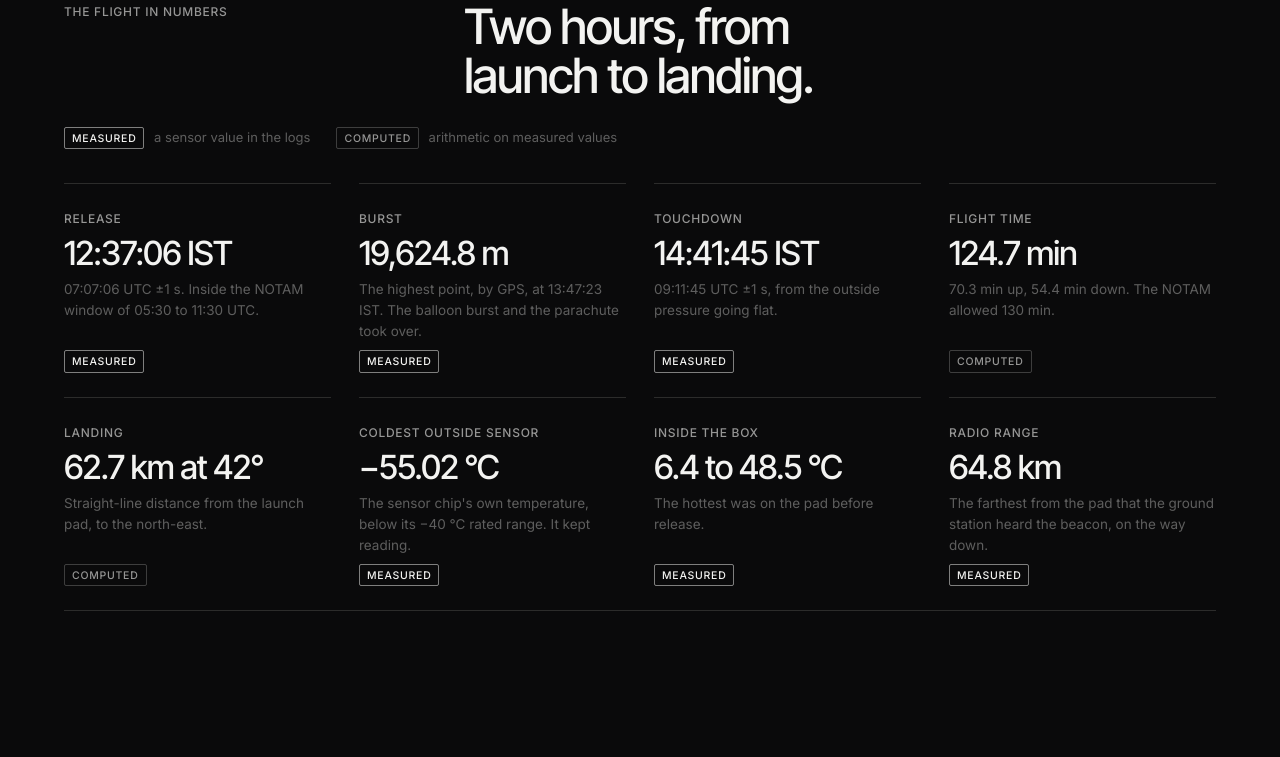
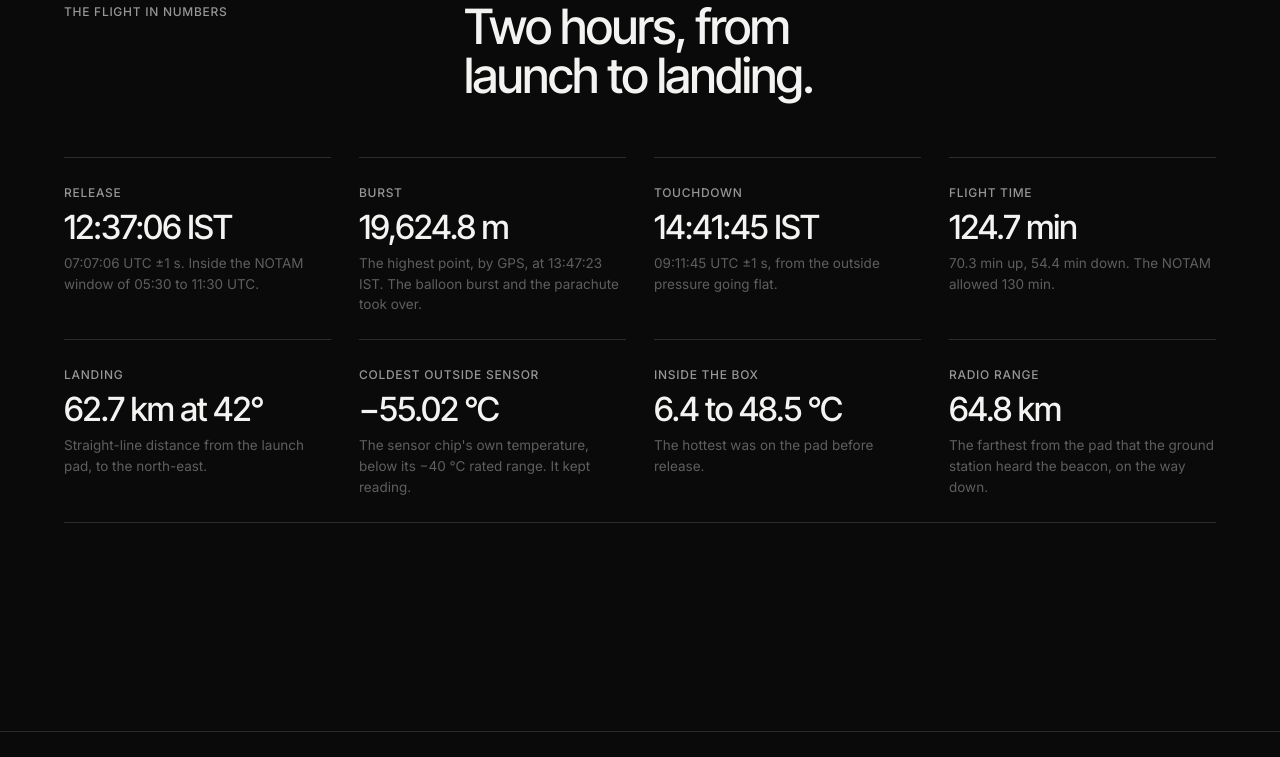
Before and after one commit to developerchunk/BosconSpace-web, a website: page hab-1-flight/index.html in a window 1280 px wide. Shown: the part 1615-2372 px from the top of the page. Drawn offline with Linux system fonts and the light colour scheme.

Commit message:
HAB-1 flight page: drop the measured/computed tags; new first answer
The flight-in-numbers cards no longer carry Measured or Computed tags or
their legend. The computer temperature answer is replaced by the climb's
altitude and pressure answer at 11,144 m, shown first; how thin the air
is moves to last.

```diff
--- a/hab-1-flight/data/answers.js
+++ b/hab-1-flight/data/answers.js
@@ -1 +1 @@
-window.HAB1_ANSWERS=[{"k":"How thin the air is","q":"Read your sensors. How much thinner is the air here than at the Solapur launch pad? Quote the number from the reading.","a":"The air here is 93.3% thinner than at the Solapur launch pad."},{"k":"Log entry","q":"Read your sensors. Write one short log entry with your altitude, flight phase and highest altitude so far.","a":"The balloon is currently climbing at a vertical speed of 3.4 meters per second. The highest altitude reached so far is 19,422 meters above sea level."},{"k":"For a school student","q":"Read your sensors. In one sentence for a school student, say how high the balloon is, using only the altitude line.","a":"The balloon is currently at an altitude of 19418 meters above sea level."},{"k":"Computer temperature","q":"Read your sensors. Copy the line about the computer temperature, including whether it is safe.","a":"The computer temperature inside the payload box is 77.6 degrees Celsius, which is safe."}];
+window.HAB1_ANSWERS=[{"k":"Altitude and pressure","q":"Read your sensors. Report your altitude and the outside air pressure, using the numbers in the reading.","a":"The balloon is currently at an altitude of 11144 meters above sea level, with the outside air pressure at 242.4 hPa. The air is 74.6 percent thinner compared to the ground at the Solapur launch pad and 76.1 percent thinner compared to sea level. The temperature inside the payload box is 27.6 degrees Celsius."},{"k":"Log entry","q":"Read your sensors. Write one short log entry with your altitude, flight phase and highest altitude so far.","a":"The balloon is currently climbing at a vertical speed of 3.4 meters per second. The highest altitude reached so far is 19,422 meters above sea level."},{"k":"For a school student","q":"Read your sensors. In one sentence for a school student, say how high the balloon is, using only the altitude line.","a":"The balloon is currently at an altitude of 19418 meters above sea level."},{"k":"How thin the air is","q":"Read your sensors. How much thinner is the air here than at the Solapur launch pad? Quote the number from the reading.","a":"The air here is 93.3% thinner than at the Solapur launch pad."}];
--- a/hab-1-flight/index.html
+++ b/hab-1-flight/index.html
@@ -17,7 +17,7 @@
   <link rel="preconnect" href="https://fonts.gstatic.com" crossorigin>
   <link href="https://fonts.googleapis.com/css2?family=Inter+Tight:wght@400;500;600&family=Inter:wght@400;500&display=swap" rel="stylesheet">
   <link rel="stylesheet" href="/css/style.css?v=7">
-  <link rel="stylesheet" href="/hab-1-flight/page.css?v=3">
+  <link rel="stylesheet" href="/hab-1-flight/page.css?v=4">
 </head>
 <body>
 
@@ -76,19 +76,15 @@
         <span class="label">The flight in numbers</span>
         <h2 class="sec__title rv">Two hours, from launch to landing.</h2>
       </header>
-      <div class="glance__legend">
-        <span><i class="tag tag--m">Measured</i> a sensor value in the logs</span>
-        <span><i class="tag tag--c">Computed</i> arithmetic on measured values</span>
-      </div>
       <dl class="specs">
-        <div class="spec"><dt>Release</dt><dd>12:37:06 IST</dd><p>07:07:06 UTC &plusmn;1 s. Inside the NOTAM window of 05:30 to 11:30 UTC.</p><i class="tag tag--m">Measured</i></div>
-        <div class="spec"><dt>Burst</dt><dd>19,624.8 m</dd><p>The highest point, by GPS, at 13:47:23 IST. The balloon burst and the parachute took over.</p><i class="tag tag--m">Measured</i></div>
-        <div class="spec"><dt>Touchdown</dt><dd>14:41:45 IST</dd><p>09:11:45 UTC &plusmn;1 s, from the outside pressure going flat.</p><i class="tag tag--m">Measured</i></div>
-        <div class="spec"><dt>Flight time</dt><dd>124.7 min</dd><p>70.3 min up, 54.4 min down. The NOTAM allowed 130 min.</p><i class="tag tag--c">Computed</i></div>
-        <div class="spec"><dt>Landing</dt><dd>62.7 km at 42&deg;</dd><p>Straight-line distance from the launch pad, to the north-east.</p><i class="tag tag--c">Computed</i></div>
-        <div class="spec"><dt>Coldest outside sensor</dt><dd>&minus;55.02 &deg;C</dd><p>The sensor chip's own temperature, below its &minus;40 &deg;C rated range. It kept reading.</p><i class="tag tag--m">Measured</i></div>
-        <div class="spec"><dt>Inside the box</dt><dd>6.4 to 48.5 &deg;C</dd><p>The hottest was on the pad before release.</p><i class="tag tag--m">Measured</i></div>
-        <div class="spec"><dt>Radio range</dt><dd>64.8 km</dd><p>The farthest from the pad that the ground station heard the beacon, on the way down.</p><i class="tag tag--m">Measured</i></div>
+        <div class="spec"><dt>Release</dt><dd>12:37:06 IST</dd><p>07:07:06 UTC &plusmn;1 s. Inside the NOTAM window of 05:30 to 11:30 UTC.</p></div>
+        <div class="spec"><dt>Burst</dt><dd>19,624.8 m</dd><p>The highest point, by GPS, at 13:47:23 IST. The balloon burst and the parachute took over.</p></div>
+        <div class="spec"><dt>Touchdown</dt><dd>14:41:45 IST</dd><p>09:11:45 UTC &plusmn;1 s, from the outside pressure going flat.</p></div>
+        <div class="spec"><dt>Flight time</dt><dd>124.7 min</dd><p>70.3 min up, 54.4 min down. The NOTAM allowed 130 min.</p></div>
+        <div class="spec"><dt>Landing</dt><dd>62.7 km at 42&deg;</dd><p>Straight-line distance from the launch pad, to the north-east.</p></div>
+        <div class="spec"><dt>Coldest outside sensor</dt><dd>&minus;55.02 &deg;C</dd><p>The sensor chip's own temperature, below its &minus;40 &deg;C rated range. It kept reading.</p></div>
+        <div class="spec"><dt>Inside the box</dt><dd>6.4 to 48.5 &deg;C</dd><p>The hottest was on the pad before release.</p></div>
+        <div class="spec"><dt>Radio range</dt><dd>64.8 km</dd><p>The farthest from the pad that the ground station heard the beacon, on the way down.</p></div>
       </dl>
     </section>
 
@@ -173,7 +169,7 @@
   </dialog>
 
   <script src="/hab-1-flight/data/clip.js?v=1"></script>
-  <script src="/hab-1-flight/data/answers.js?v=2"></script>
+  <script src="/hab-1-flight/data/answers.js?v=4"></script>
   <script src="/hab-1-flight/data/stills.js?v=2"></script>
   <script src="/hab-1-flight/page.js?v=3"></script>
 </body>
--- a/hab-1-flight/page.css
+++ b/hab-1-flight/page.css
@@ -33,26 +33,15 @@ section[id] { scroll-margin-top: 70px; }
 .hx__specs dd { margin: 6px 0 0; font-family: var(--head); font-weight: 500; font-size: clamp(22px, 2.6vw, 38px); letter-spacing: -0.03em; color: var(--fg); }
 .hx__cap { position: absolute; left: var(--gutter); right: var(--gutter); bottom: 16px; font-size: 12px; color: var(--fg-mute); z-index: 2; }
 
-/* ---------- Tags ---------- */
-
-.tag { font-style: normal; display: inline-block; font-size: 10.5px; font-weight: 500; letter-spacing: 0.07em; text-transform: uppercase; padding: 3px 7px 2px; border: 1px solid var(--line2); color: var(--fg-dim); border-radius: 2px; }
-.tag--m { color: var(--fg); border-color: rgba(243,243,241,0.5); }
-.tag--c { color: var(--fg-dim); }
-.tag--p { color: var(--fg-dim); border-style: dashed; }
-.tag--r { color: var(--fg); background: rgba(243,243,241,0.12); border-color: transparent; }
-
 /* ---------- Glance ---------- */
 
 .glance { padding: 0 0 clamp(100px, 14vh, 160px); }
-.glance__legend { padding: 0 var(--gutter); display: flex; flex-wrap: wrap; gap: 10px 26px; margin: -30px 0 34px; font-size: 13px; color: var(--fg-mute); }
-.glance__legend .tag { margin-right: 6px; }
 .specs { margin: 0 var(--gutter); padding: 0; display: grid; grid-template-columns: repeat(4, minmax(0, 1fr)); gap: 0 28px; border-bottom: 1px solid var(--rule); }
-.spec { border-top: 1px solid var(--rule); padding: 26px 0 24px; display: flex; flex-direction: column; gap: 8px; min-height: 210px; }
+.spec { border-top: 1px solid var(--rule); padding: 26px 0 24px; display: flex; flex-direction: column; gap: 8px; min-height: 170px; }
 .spec:not(:first-child) { padding-left: 0; }
 .spec dt { font-size: 12px; letter-spacing: 0.06em; text-transform: uppercase; color: var(--fg-dim); font-weight: 500; }
 .spec dd { margin: 0; font-family: var(--head); font-weight: 500; font-size: clamp(28px, 2.6vw, 38px); letter-spacing: -0.03em; line-height: 1.05; }
 .spec p { color: var(--fg-mute); font-size: 13.5px; line-height: 1.55; flex: 1; }
-.spec .tag { align-self: flex-start; }
 
 .comp, .ai, .foot2 { padding: clamp(90px, 12vh, 140px) 0; }
 
```
